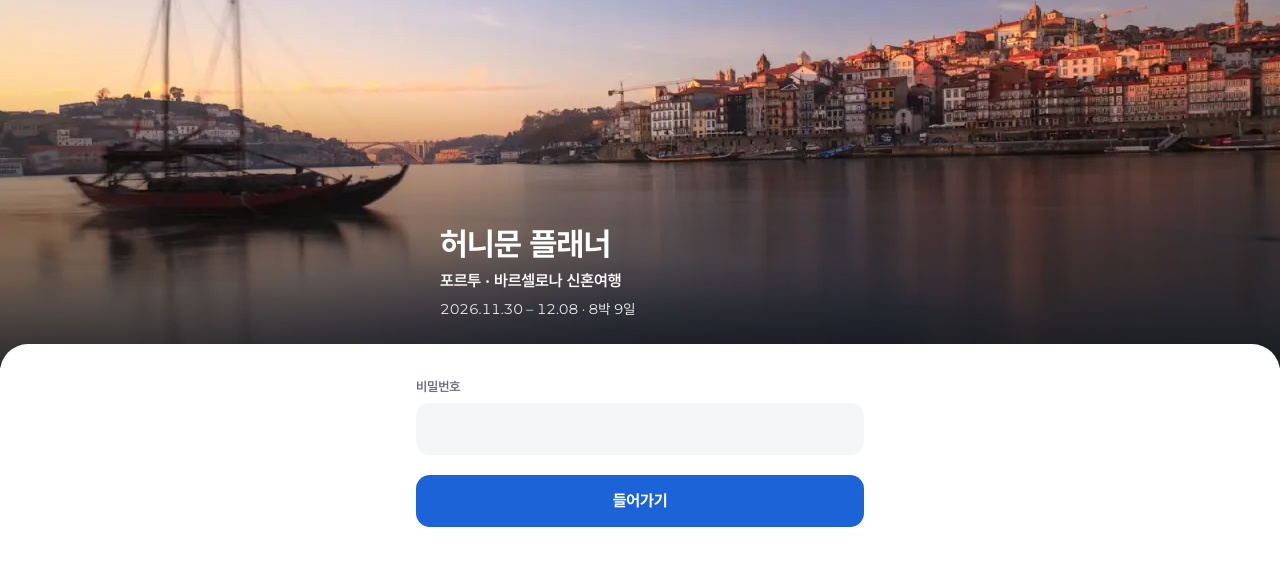
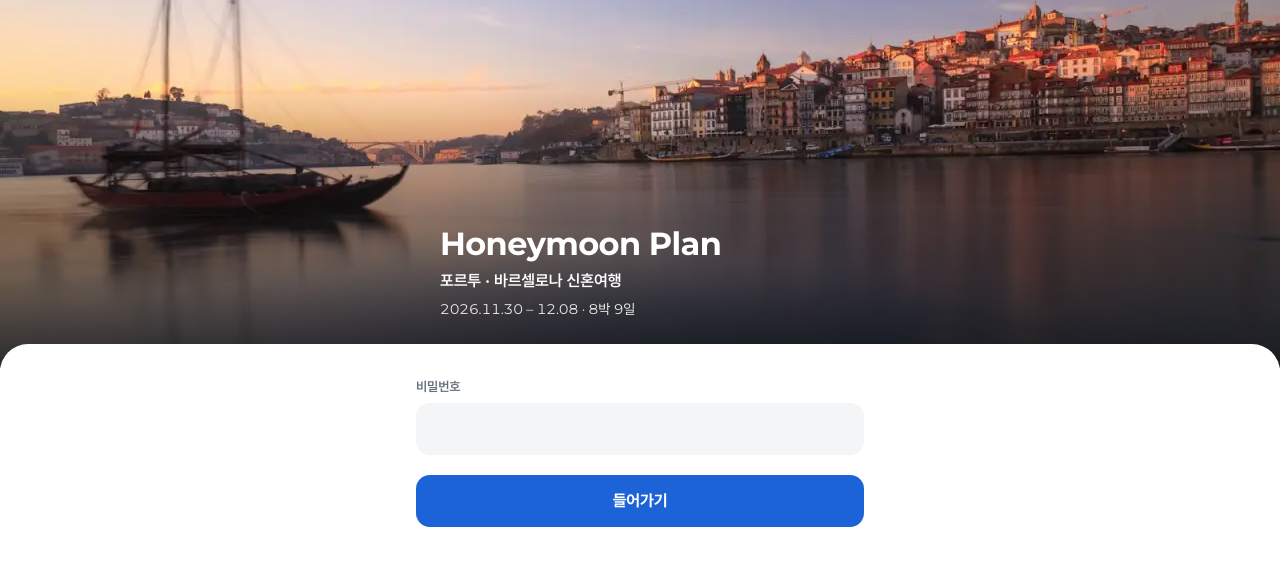
Before and after one commit to cukehater/honeymoon-plan, a Next.js app: page /login in a window 1280 px wide. Shown: the top 566 px of the page. Built offline with nearby package versions, Linux system fonts and the light colour scheme.

Commit message:
chore: 앱 이름을 Honeymoon Plan으로 통일

```diff
--- a/app/manifest.ts
+++ b/app/manifest.ts
@@ -2,8 +2,8 @@ import type { MetadataRoute } from 'next'
 
 export default function manifest(): MetadataRoute.Manifest {
   return {
-    name: '허니문 플래너',
-    short_name: '허니문 플래너',
+    name: 'Honeymoon Plan',
+    short_name: 'Honeymoon Plan',
     start_url: '/',
     display: 'standalone',
     background_color: '#f2f4f6',
--- a/src/_app/layouts/root-layout.tsx
+++ b/src/_app/layouts/root-layout.tsx
@@ -16,7 +16,7 @@ const pretendard = localFont({
 })
 
 export const metadata: Metadata = {
-  title: '허니문 플래너',
+  title: 'Honeymoon Plan',
   robots: { index: false, follow: false },
 }
 
--- a/src/_pages/login/ui/login-page.tsx
+++ b/src/_pages/login/ui/login-page.tsx
@@ -18,7 +18,7 @@ export const LoginPage = () => {
         />
         <div className="photo-scrim absolute inset-0" />
         <div className="absolute inset-x-0 bottom-0 mx-auto flex max-w-md flex-col gap-1 px-6 pb-12 text-white">
-          <h1 className="text-[32px] leading-tight">허니문 플래너</h1>
+          <h1 className="text-[32px] leading-tight">Honeymoon Plan</h1>
           <p className="text-[16px] font-semibold">포르투 · 바르셀로나 신혼여행</p>
           <p className="mono text-[14px] opacity-90">2026.11.30 – 12.08 · 8박 9일</p>
         </div>
```
Also changed, not shown: 2 other files (tests, documents, lock files or other folders).
